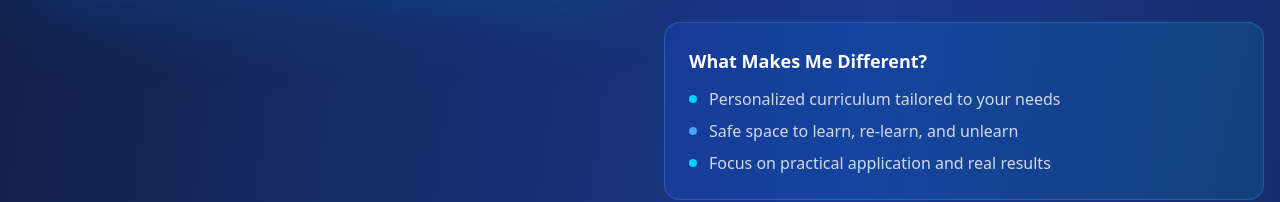
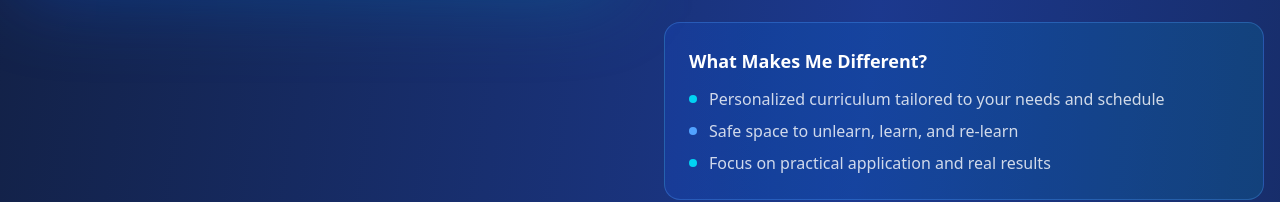
Before and after one commit to rdghostmann/Speak10xbetter, a Next.js app: page / in a window 1280 px wide. Shown: the part 2958-3160 px from the top of the page. Built offline with nearby package versions, Linux system fonts and the light colour scheme.

Commit message:
Added URL Blob VI and Call

```diff
--- a/components/About/About.jsx
+++ b/components/About/About.jsx
@@ -175,11 +175,11 @@ export default function About() {
               <ul className="space-y-2 text-white/80">
                 <li className="flex items-center">
                   <div className="w-2 h-2 bg-cyan-400 rounded-full mr-3"></div>
-                  Personalized curriculum tailored to your needs
+                  Personalized curriculum tailored to your needs and schedule
                 </li>
                 <li className="flex items-center">
                   <div className="w-2 h-2 bg-blue-400 rounded-full mr-3"></div>
-                  Safe space to learn, re-learn, and unlearn
+                  Safe space to unlearn, learn, and re-learn
                 </li>
                 <li className="flex items-center">
                   <div className="w-2 h-2 bg-cyan-400 rounded-full mr-3"></div>
```
